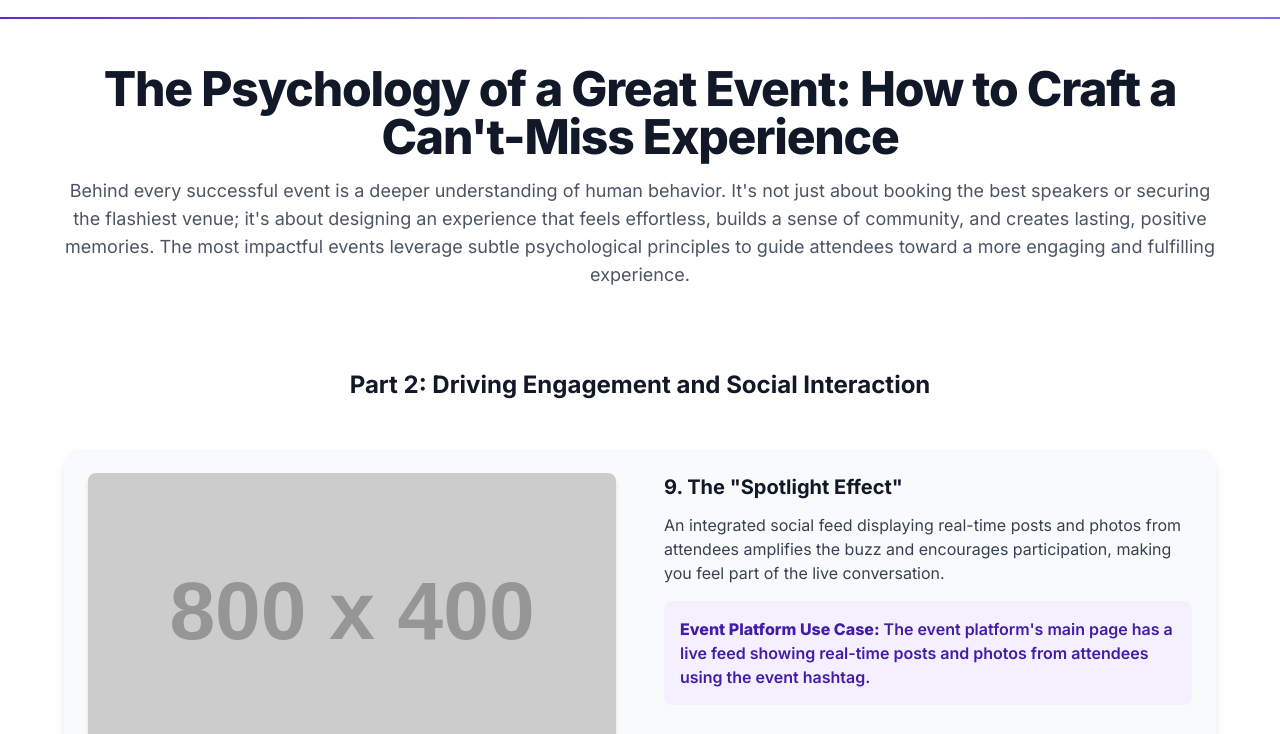
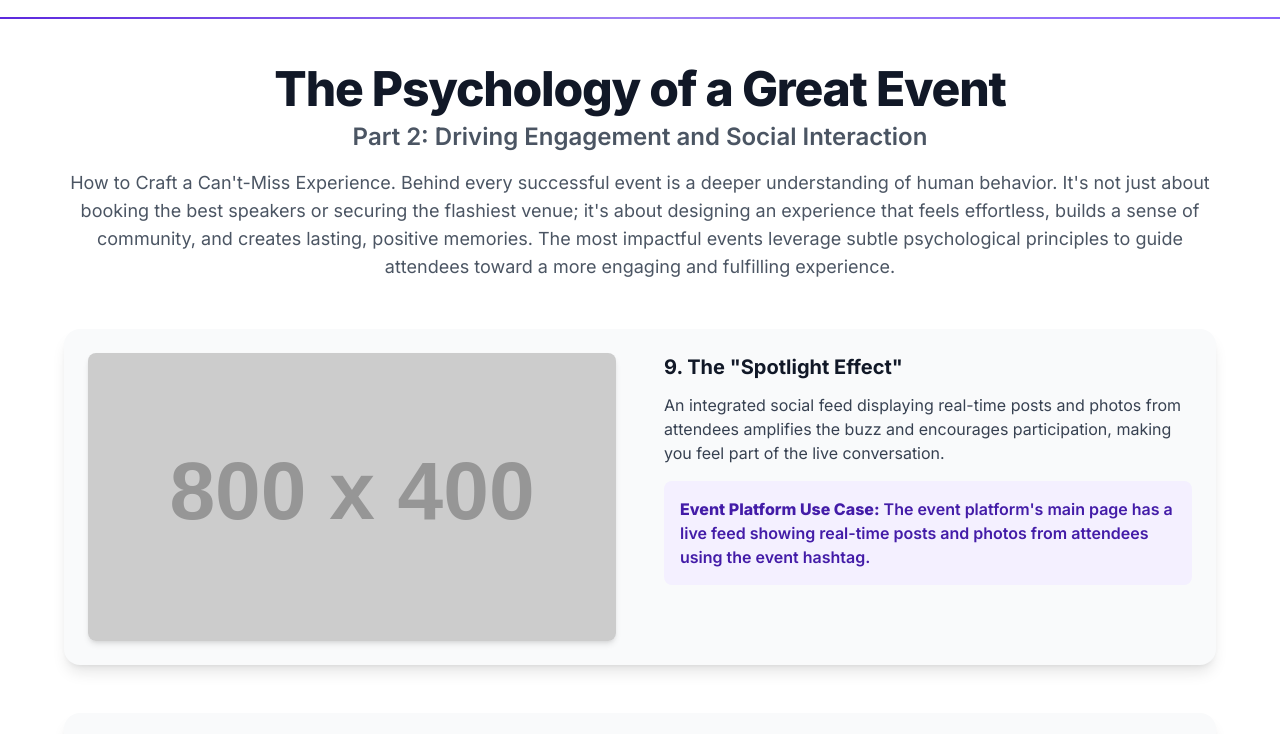
Before and after one commit to eventira-web/eventira-web.github.io, a plain HTML site: page psychology_Attendee_Behavior_pt2.html in a window 1280 px wide. Shown: the part 63-797 px from the top of the page. Drawn offline with nearby package versions, Linux system fonts and the light colour scheme; placeholder pictures from the web are drawn by us.

Commit message:
psychology_Attendee_Behavior_pt2.html

```diff
--- a/psychology_Attendee_Behavior_pt2.html
+++ b/psychology_Attendee_Behavior_pt2.html
@@ -9,10 +9,8 @@
     <link rel="preconnect" href="https://fonts.googleapis.com">
     <link rel="preconnect" href="https://fonts.gstatic.com" crossorigin>
     <link href="https://fonts.googleapis.com/css2?family=Inter:wght@400;500;600;700;800&display=swap" rel="stylesheet">
-    <!-- Link to your stylesheet -->
     <link href="style.css" rel="stylesheet">
     <script>
-        // This part MUST stay in the HTML for Tailwind CSS to work
         tailwind.config = {
             darkMode: 'class',
             theme: {
@@ -20,11 +18,7 @@
                     colors: {
                         primary: { DEFAULT: '#5925DC', '50': '#F4F0FF', '100': '#E8E0FF', '200': '#D1C2FF', '300': '#B9A3FF', '400': '#A285FF', '500': '#8B66FF', '600': '#7447FF', '700': '#5925DC', '800': '#431CA8', '900': '#2D1273', '950': '#1A0B4A' },
                     },
-                    animation: {
-                        'fade-in-up': 'fadeInUp 0.8s ease-out forwards',
-                        'gradient-pan': 'gradientPan 6s ease infinite',
-                        'shine': 'shine 5s ease-in-out infinite'
-                    },
+                    animation: { 'fade-in-up': 'fadeInUp 0.8s ease-out forwards', 'gradient-pan': 'gradientPan 6s ease infinite', 'shine': 'shine 5s ease-in-out infinite' },
                     keyframes: {
                         fadeInUp: { '0%': { opacity: '0', transform: 'translateY(20px)' }, '100%': { opacity: '1', transform: 'translateY(0)' }, },
                         gradientPan: { '0%': { backgroundPosition: '0% 50%' }, '50%': { backgroundPosition: '100% 50%' }, '100%': { backgroundPosition: '0% 50%' }, },
@@ -44,7 +38,6 @@
             <div class="flex items-center justify-between h-20">
                 <a href="index.html" class="flex-shrink-0"><img src="images/logo.svg" alt="Eventira Logo" class="h-10 w-auto"></a>
                 <nav class="hidden lg:flex items-center space-x-8">
-                    <!-- Features Dropdown -->
                     <div class="relative" id="features-dropdown-container">
                         <button id="features-dropdown-button" class="flex items-center text-gray-600 dark:text-gray-300 hover:text-primary dark:hover:text-primary transition-colors duration-200">
                             <span>Features</span>
@@ -77,8 +70,9 @@
             <div class="container mx-auto px-4 sm:px-6 lg:px-8">
                 <article class="max-w-6xl mx-auto">
                     <div class="text-center mb-12">
-                        <h1 class="text-3xl sm:text-4xl lg:text-5xl font-extrabold text-gray-900 dark:text-white tracking-tight">The Psychology of a Great Event: How to Craft a Can't-Miss Experience</h1>
-                        <p class="mt-4 text-lg text-gray-600 dark:text-gray-400">Behind every successful event is a deeper understanding of human behavior. It's not just about booking the best speakers or securing the flashiest venue; it's about designing an experience that feels effortless, builds a sense of community, and creates lasting, positive memories. The most impactful events leverage subtle psychological principles to guide attendees toward a more engaging and fulfilling experience.</p>
+                        <h1 class="text-3xl sm:text-4xl lg:text-5xl font-extrabold text-gray-900 dark:text-white tracking-tight">The Psychology of a Great Event</h1>
+                        <h2 class="mt-2 text-2xl font-semibold text-gray-600 dark:text-gray-400">Part 2: Driving Engagement and Social Interaction</h2>
+                        <p class="mt-4 text-lg text-gray-600 dark:text-gray-400">How to Craft a Can't-Miss Experience. Behind every successful event is a deeper understanding of human behavior. It's not just about booking the best speakers or securing the flashiest venue; it's about designing an experience that feels effortless, builds a sense of community, and creates lasting, positive memories. The most impactful events leverage subtle psychological principles to guide attendees toward a more engaging and fulfilling experience.</p>
                     </div>
 
                     <div class="space-y-12" id="article-content">
@@ -114,7 +108,6 @@
         // This script will dynamically generate the article points
         document.addEventListener('DOMContentLoaded', () => {
             const articleContent = [
-                { type: 'partTitle', text: 'Part 2: Driving Engagement and Social Interaction' },
                 { type: 'point', side: 'left', image: 'Social+Feed', example: '<strong>Event Platform Use Case:</strong> The event platform\'s main page has a live feed showing real-time posts and photos from attendees using the event hashtag.', title: '9. The "Spotlight Effect"', description: 'An integrated social feed displaying real-time posts and photos from attendees amplifies the buzz and encourages participation, making you feel part of the live conversation.' },
                 { type: 'point', side: 'right', image: 'Networking+Zones', example: '<strong>Example:</strong> Designated areas are physically and visually distinct, complete with comfortable seating and conversation starters, to lower the barrier to social interaction.', title: '10. "Connect Here" Zones', description: 'Designate specific, visually appealing areas as "networking zones," complete with comfortable seating and conversation starters, to lower the barrier to social interaction.' },
                 { type: 'point', side: 'left', image: 'Personalized+Agenda', example: '<strong>Event Platform Use Case:</strong> After a user creates their profile, the platform\'s home screen shows a carousel titled "Recommended for you" with a list of sessions and people based on their interests.', title: '11. Personalized Recommendations', description: 'After setting up your profile, imagine receiving tailored recommendations for sessions and networking opportunities, making the event feel uniquely crafted for your interests.' },
@@ -126,10 +119,6 @@
 
             const articleContainer = document.getElementById('article-content');
             articleContent.forEach(item => {
-                if (item.type === 'partTitle') {
-                    const partHTML = `<div class="text-center pt-8"><h2 class="text-2xl font-bold text-gray-900 dark:text-white">${item.text}</h2></div>`;
-                    articleContainer.innerHTML += partHTML;
-                } else if (item.type === 'point') {
                 const direction = item.side === 'left' ? 'md:flex-row' : 'md:flex-row-reverse';
 
                 const pointHTML = `
@@ -146,7 +135,6 @@
                     </div>
                 </div>`;
                 articleContainer.innerHTML += pointHTML;
-                }
             });
         });
     </script>
```
Lines whose indentation alone changed are shown as unchanged.
